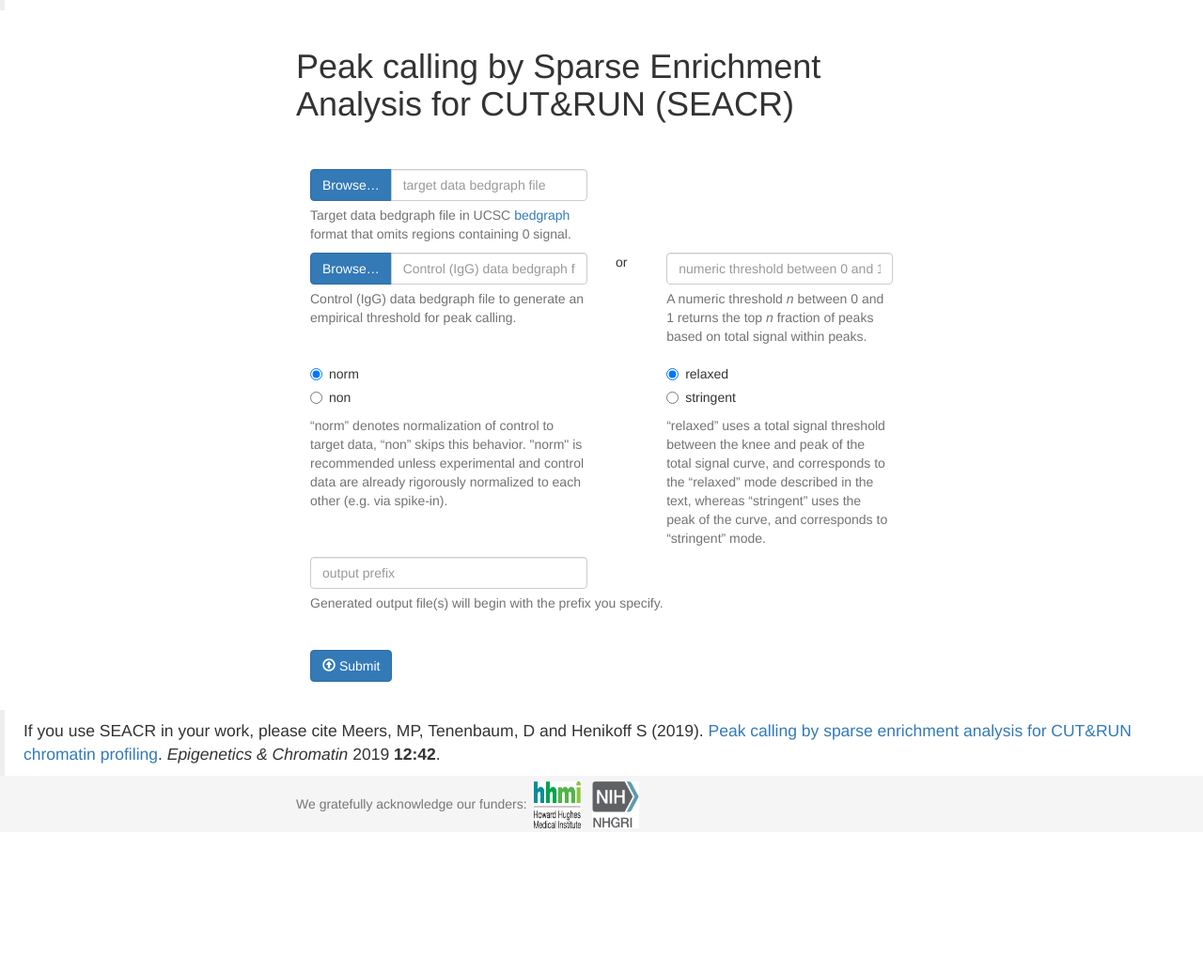
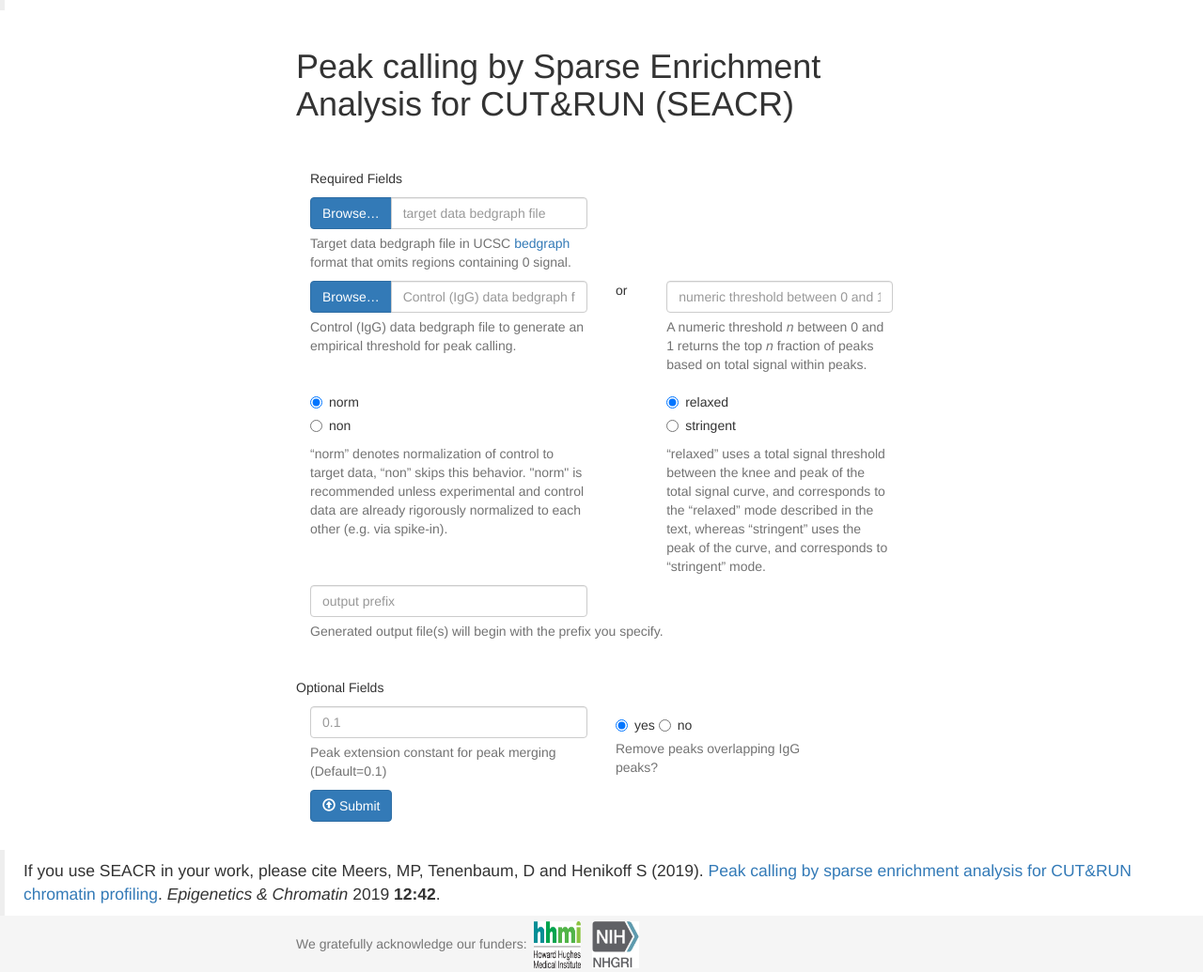
Before and after one commit to FredHutch/SEACR-webapp, a Flask app: page / in a window 1280 px wide. Shown: the part 182-1217 px from the top of the page at 94% size. Before the commit the page ends 1064 px from the top, so only its background shows below. Run offline with Flask 2, Linux system fonts and the light colour scheme; some libraries are stand-ins or nearby versions.

Commit message:
client side changes done (?)

```diff
--- a/app.py
+++ b/app.py
@@ -221,7 +221,7 @@ def kick_off_job():
         )
 
     # NOTE: hardcoding SEACR version here
-    seacr_path = os.path.dirname(os.path.abspath(__file__)) + "/SEACR/" + "SEACR_1.3.sh"
+    seacr_path = os.path.dirname(os.path.abspath(__file__)) + "/SEACR/" + "SEACR_1.4.sh"
 
     while True:
         try:
--- a/static/js/main.js
+++ b/static/js/main.js
@@ -85,6 +85,8 @@ cleanup = function () {
     $("input[name=relaxedstringent][value='relaxed']").prop("checked", true);
     $('[name="normnon"]').removeAttr("checked");
     $("input[name=normnon][value='norm']").prop("checked", true);
+    $("#extension").val("");
+    $("input[name=remove][value='yes']").prop("checked", true);
 }
 
 validate = function () {
@@ -134,6 +136,18 @@ validate = function () {
             break;
         }
     }
+    var extension = $("#extension").val();
+    if (isNaN(Number(extension))) {
+        errors.push("Extension must be a number.")
+    }
+    if (extension != "" && !isNaN(Number(extension))) {
+        // TODO verify with Mike this is OK
+        var numext = Number(extension);
+        if (numext < 0 || numext > 1) {
+            errors.push("Extension must be between 0 and 1.");
+        }
+    }
+
     if (errors.length > 0) {
         $("#error_list").html(errors.join("<br>"));
         $("#validation_failure_modal").modal();
@@ -166,7 +180,9 @@ kickOffJob = function () {
             threshold: $("#threshold").val(),
             normnon: $('input[name=normnon]:checked').val(),
             relaxedstringent: $('input[name=relaxedstringent]:checked').val(),
-            output_prefix: $("#outputprefix").val()
+            output_prefix: $("#outputprefix").val(),
+            extension: $("#extension").val(),
+            remove: $('input[name=remove]:checked').val()
         })
     }).done(function (msg) {
         taskId = msg['taskId'];
--- a/tasks.py
+++ b/tasks.py
@@ -199,7 +199,7 @@ if __name__ == "__main__":
     run_seacr(
         None,  # this won't work... TODO create mock object?
         "/tmp",
-        "./SEACR/SEACR_1.3.sh", # NOTE hardcoding SEACR version here
+        "./SEACR/SEACR_1.4.sh", # NOTE hardcoding SEACR version here
         "NPATBH.spike_Ec.bedgraph",
         "IgGBH.spike_Ec.bedgraph",
         None,
--- a/templates/index.html
+++ b/templates/index.html
@@ -19,6 +19,7 @@
     <!-- <form id="fileupload" action="//jquery-file-upload.appspot.com/" method="POST" enctype="multipart/form-data"> -->
 
     <div id="fileupload-container" class="container" style="margin-top: 20px;">
+        <p>Required Fields</p>
         <div class="row">
 
             {# <button class="col-sm-1" onclick="reset($('#fio'))">Reset file</button> #}
@@ -125,6 +126,29 @@
             </div>
         </div>
 
+        <div class="row">
+            <p>Optional Fields  </p>
+            <div class="col-lg-6 col-sm-6 col-12">
+                <input type="text" class="form-control" id="extension" placeholder="0.1">
+                <span class="help-block">
+                    Peak extension constant for peak merging (Default=0.1)
+                </span>
+
+            </div>
+            <div class="col-sm-5">
+                <div class="radio">
+                    <label><input type="radio" name="remove" value="yes" checked>yes</label>
+                    <label><input type="radio" name="remove" value="no">no</label>
+                    <span class="help-block">
+                        Remove peaks overlapping IgG peaks?
+                    </span>
+
+                </div>
+
+
+            </div>
+
+        </div>
 
         <div class="row fileupload-buttonbar">
             <div class="col-lg-7">
```
